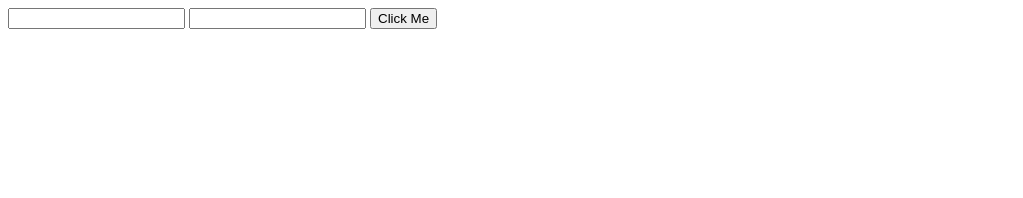
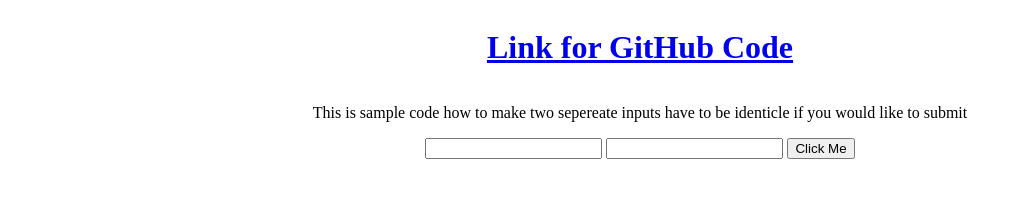
Before and after one commit to NikhilMath/input-validations, a plain HTML site: page index.html in a window 1280 px wide. Shown: the whole page, without its empty margins (0-1023 px from the left). Drawn offline with Linux system fonts and the light colour scheme.

Commit message:
added better text

```diff
--- a/index.html
+++ b/index.html
@@ -6,10 +6,16 @@
     <meta name="viewport" content="width=device-width, initial-scale=1.0" />
     <title>For Validation</title>
   </head>
-  <body>
+  <body style="display: flex; flex-direction: column; justify-content: center; align-items: center;">
     <!-- ----------------------------------------------------------------------- -->
     <!--                                  HTML                                   -->
     <!-- ----------------------------------------------------------------------- -->
+    <h1>
+      <a href="https://github.com/NikhilMath/input-validations">Link for GitHub Code</a>
+    </h1>
+    <p>This is sample code how to make two sepereate inputs have to be identicle if you would like to submit</p>
+
+
     <div>
       <form name="FormName" method="POST" action="/cgi-bin/script.cgi">
         <input type="text" name="FieldA" size="19" />
```
